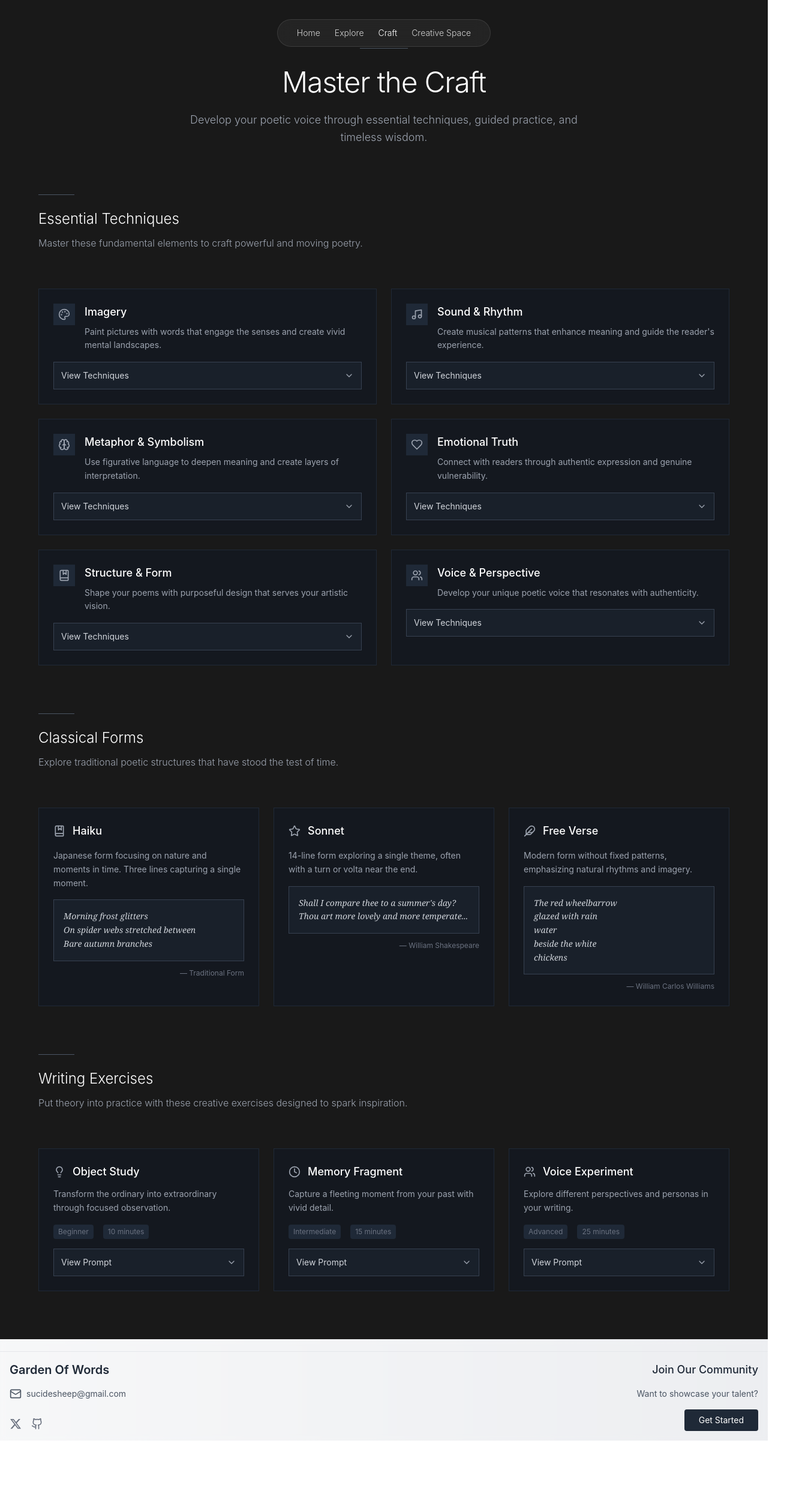
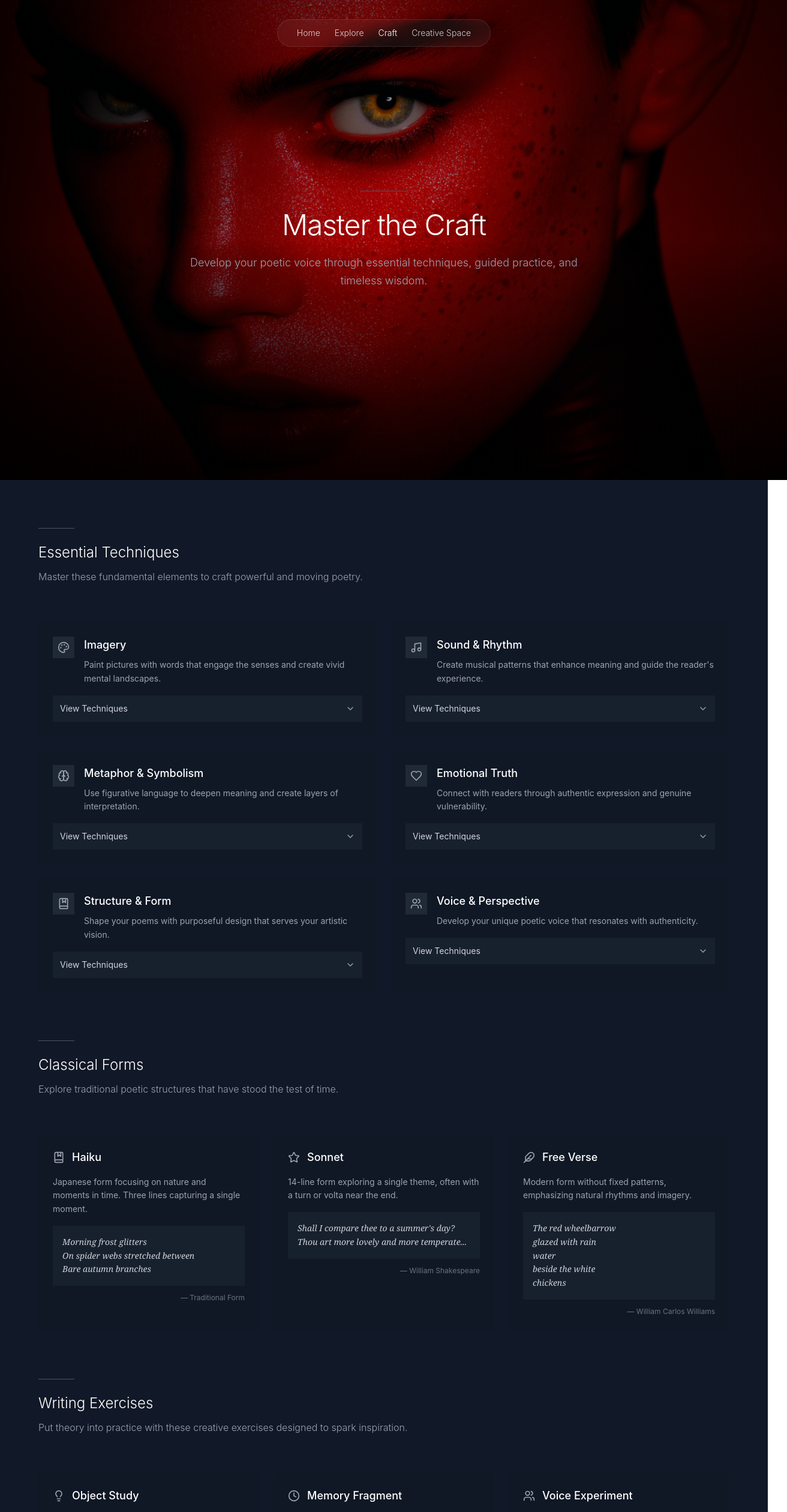
Before and after one commit to ftbhabuk/Garden_of_words, a Next.js app: page /craft in a window 1280 px wide. Shown: the top 2520 px of the page at 60% size, 1312 px wide, since content can reach past the window. Before the commit the page ends 2401 px from the top, so only its background shows below. Built offline with nearby package versions, Linux system fonts and the light colour scheme.

Commit message:
"3rd redesign "

```diff
--- a/app/components/WritingGuide.tsx
+++ b/app/components/WritingGuide.tsx
@@ -1,12 +1,27 @@
-"use client"
+// pages/PoetryGuide.tsx or app/PoetryGuide.tsx (adjust based on your project structure)
+"use client";
 import React, { useState } from "react";
 import { motion, AnimatePresence } from "framer-motion";
 import {
-  PenTool, BookOpen, Heart, Brain,
-  Sparkles, Music, Palette, Feather,
-  Star, BookMarked, Clock, Users,
-  Lightbulb, Quote, ChevronDown
+  PenTool,
+  BookOpen,
+  Heart,
+  Brain,
+  Sparkles,
+  Music,
+  Palette,
+  Feather,
+  Star,
+  BookMarked, // Corrected from BookMarkad
+  Clock,
+  Users,
+  Lightbulb,
+  Quote,
+  ChevronDown,
 } from "lucide-react";
+
+// Import the new component
+import MasterTheCraftSection from "./MasterTsection";
 
 type TechniqueCardProps = {
   title: string;
@@ -35,124 +50,141 @@
   index: number;
 };
 
-const techniques: Array<Omit<TechniqueCardProps, 'index'>> = [
+const techniques: Array<Omit<TechniqueCardProps, "index">> = [
   {
     title: "Imagery",
-    description: "Paint pictures with words that engage the senses and create vivid mental landscapes.",
+    description:
+      "Paint pictures with words that engage the senses and create vivid mental landscapes.",
     icon: Palette,
     tips: [
       "Use specific, concrete details that readers can visualize",
       "Appeal to multiple senses: sight, sound, touch, taste, smell",
       "Choose vivid, unexpected comparisons that surprise readers",
-      "Create memorable scenes through careful observation"
-    ]
+      "Create memorable scenes through careful observation",
+    ],
   },
   {
     title: "Sound & Rhythm",
-    description: "Create musical patterns that enhance meaning and guide the reader's experience.",
+    description:
+      "Create musical patterns that enhance meaning and guide the reader's experience.",
     icon: Music,
     tips: [
       "Experiment with alliteration and consonance for emphasis",
       "Use assonance to create internal rhymes and melody",
       "Vary line lengths and rhythms to control pacing",
-      "Master the natural cadence of spoken language"
-    ]
+      "Master the natural cadence of spoken language",
+    ],
   },
   {
     title: "Metaphor & Symbolism",
-    description: "Use figurative language to deepen meaning and create layers of interpretation.",
+    description:
+      "Use figurative language to deepen meaning and create layers of interpretation.",
     icon: Brain,
     tips: [
       "Create fresh comparisons that surprise and illuminate",
       "Develop extended metaphors throughout a poem",
       "Choose symbols that resonate with universal meaning",
-      "Layer multiple levels of interpretation"
-    ]
+      "Layer multiple levels of interpretation",
+    ],
   },
   {
     title: "Emotional Truth",
-    description: "Connect with readers through authentic expression and genuine vulnerability.",
+    description:
+      "Connect with readers through authentic expression and genuine vulnerability.",
     icon: Heart,
     tips: [
       "Draw from personal experiences and observations",
       "Express complex emotions with precision and nuance",
       "Find universal themes in specific moments",
-      "Stay vulnerable while maintaining artistic control"
-    ]
+      "Stay vulnerable while maintaining artistic control",
+    ],
   },
   {
     title: "Structure & Form",
-    description: "Shape your poems with purposeful design that serves your artistic vision.",
+    description:
+      "Shape your poems with purposeful design that serves your artistic vision.",
     icon: BookMarked,
     tips: [
       "Choose forms that complement your content",
       "Use line breaks and stanza breaks meaningfully",
       "Experiment with traditional and free verse forms",
-      "Create tension between form and content"
-    ]
+      "Create tension between form and content",
+    ],
   },
   {
     title: "Voice & Perspective",
-    description: "Develop your unique poetic voice that resonates with authenticity.",
+    description:
+      "Develop your unique poetic voice that resonates with authenticity.",
     icon: Users,
     tips: [
       "Find your authentic writing voice",
       "Experiment with different personas",
       "Balance consistency with variation",
-      "Consider the relationship between speaker and subject"
-    ]
-  }
+      "Consider the relationship between speaker and subject",
+    ],
+  },
 ];
 
-const poetryForms: Array<Omit<PoetryFormCardProps, 'index'>> = [
+const poetryForms: Array<Omit<PoetryFormCardProps, "index">> = [
   {
     title: "Haiku",
-    description: "Japanese form focusing on nature and moments in time. Three lines capturing a single moment.",
+    description:
+      "Japanese form focusing on nature and moments in time. Three lines capturing a single moment.",
     example: "Morning frost glitters\nOn spider webs stretched between\nBare autumn branches",
     author: "Traditional Form",
-    icon: BookMarked
+    icon: BookMarked,
   },
   {
     title: "Sonnet",
-    description: "14-line form exploring a single theme, often with a turn or volta near the end.",
-    example: "Shall I compare thee to a summer's day?\nThou art more lovely and more temperate...",
+    description:
+      "14-line form exploring a single theme, often with a turn or volta near the end.",
+    example:
+      "Shall I compare thee to a summer's day?\nThou art more lovely and more temperate...",
     author: "William Shakespeare",
-    icon: Star
+    icon: Star,
   },
   {
     title: "Free Verse",
-    description: "Modern form without fixed patterns, emphasizing natural rhythms and imagery.",
-    example: "The red wheelbarrow\nglazed with rain\nwater\nbeside the white\nchickens",
+    description:
+      "Modern form without fixed patterns, emphasizing natural rhythms and imagery.",
+    example:
+      "The red wheelbarrow\nglazed with rain\nwater\nbeside the white\nchickens",
     author: "William Carlos Williams",
-    icon: Feather
-  }
+    icon: Feather,
+  },
 ];
 
-const exercises: Array<Omit<ExerciseCardProps, 'index'>> = [
+const exercises: Array<Omit<ExerciseCardProps, "index">> = [
   {
     title: "Object Study",
-    description: "Transform the ordinary into extraordinary through focused observation.",
-    prompt: "Choose an everyday object and write about it for 10 minutes without stopping. Focus on its texture, weight, history, and emotional resonance.",
+    description:
+      "Transform the ordinary into extraordinary through focused observation.",
+    prompt:
+      "Choose an everyday object and write about it for 10 minutes without stopping. Focus on its texture, weight, history, and emotional resonance.",
     difficulty: "Beginner",
     duration: "10 minutes",
-    icon: Lightbulb
+    icon: Lightbulb,
   },
   {
     title: "Memory Fragment",
-    description: "Capture a fleeting moment from your past with vivid detail.",
-    prompt: "Write about a memory that lasts only 30 seconds. Focus on sensory details and the emotions of that brief moment.",
+    description:
+      "Capture a fleeting moment from your past with vivid detail.",
+    prompt:
+      "Write about a memory that lasts only 30 seconds. Focus on sensory details and the emotions of that brief moment.",
     difficulty: "Intermediate",
     duration: "15 minutes",
-    icon: Clock
+    icon: Clock,
   },
   {
     title: "Voice Experiment",
-    description: "Explore different perspectives and personas in your writing.",
-    prompt: "Write the same event from three different viewpoints: a child, an elder, and an inanimate object present at the scene.",
+    description:
+      "Explore different perspectives and personas in your writing.",
+    prompt:
+      "Write the same event from three different viewpoints: a child, an elder, and an inanimate object present at the scene.",
     difficulty: "Advanced",
     duration: "25 minutes",
-    icon: Users
-  }
+    icon: Users,
+  },
 ];
 
 const TechniqueCard: React.FC<TechniqueCardProps> = ({
@@ -160,7 +192,7 @@
   description,
   tips,
   icon: Icon,
-  index
+  index,
 }) => {
   const [isExpanded, setIsExpanded] = useState(false);
 
@@ -170,7 +202,7 @@
       whileInView={{ opacity: 1, y: 0 }}
       transition={{ duration: 0.6, delay: index * 0.1 }}
       viewport={{ once: true }}
-      className="bg-gray-900/50 backdrop-blur-sm p-6 rounded-lg border border-gray-800 hover:bg-gray-800/50 transition-all duration-300"
+      className="bg-gray-900/50 backdrop-blur-sm p-6 rounded-lg hover:bg-gray-800/50 transition-all duration-300"
     >
       <div className="flex items-start gap-4 mb-4">
         <div className="p-2 bg-gray-800 rounded-lg shrink-0">
@@ -178,16 +210,22 @@
         </div>
         <div className="flex-1">
           <h3 className="text-lg font-medium text-white mb-2">{title}</h3>
-          <p className="text-gray-400 text-sm leading-relaxed">{description}</p>
+          <p className="text-gray-400 text-sm leading-relaxed">
+            {description}
+          </p>
         </div>
       </div>
 
       <button
         onClick={() => setIsExpanded(!isExpanded)}
-        className="w-full text-left flex items-center justify-between p-3 bg-gray-800/50 rounded-lg border border-gray-700 hover:bg-gray-700/50 transition-all duration-200"
+        className="w-full text-left flex items-center justify-between p-3 bg-gray-800/50 rounded-lg hover:bg-gray-700/50 transition-all duration-200"
       >
         <span className="text-sm text-gray-300">View Techniques</span>
-        <ChevronDown className={`w-4 h-4 text-gray-400 transition-transform ${isExpanded ? "rotate-180" : ""}`} />
+        <ChevronDown
+          className={`w-4 h-4 text-gray-400 transition-transform ${
+            isExpanded ? "rotate-180" : ""
+          }`}
+        />
       </button>
 
       <AnimatePresence>
@@ -209,7 +247,9 @@
                   className="flex items-start gap-3 p-3 bg-gray-900/30 rounded-lg"
                 >
                   <div className="w-1 h-1 rounded-full bg-gray-500 mt-2 shrink-0" />
-                  <span className="text-sm text-gray-300 leading-relaxed">{tip}</span>
+                  <span className="text-sm text-gray-300 leading-relaxed">
+                    {tip}
+                  </span>
                 </motion.div>
               ))}
             </div>
@@ -226,7 +266,7 @@
   example,
   author,
   icon: Icon,
-  index
+  index,
 }) => {
   return (
     <motion.div
@@ -234,15 +274,19 @@
       whileInView={{ opacity: 1, y: 0 }}
       transition={{ duration: 0.6, delay: index * 0.1 }}
       viewport={{ once: true }}
-      className="bg-gray-900/50 backdrop-blur-sm p-6 rounded-lg border border-gray-800"
+      className="bg-gray-900/50 backdrop-blur-sm p-6 rounded-lg"
     >
       <div className="flex items-center gap-3 mb-4">
         <Icon className="w-5 h-5 text-gray-400" />
         <h4 className="text-lg font-medium text-white">{title}</h4>
       </div>
-      <p className="text-gray-400 text-sm mb-4 leading-relaxed">{description}</p>
-      <div className="bg-gray-800/50 p-4 rounded-lg mb-3 border border-gray-700">
-        <p className="text-gray-300 italic font-serif text-sm leading-relaxed whitespace-pre-line">{example}</p>
+      <p className="text-gray-400 text-sm mb-4 leading-relaxed">
+        {description}
+      </p>
+      <div className="bg-gray-800/50 p-4 rounded-lg mb-3">
+        <p className="text-gray-300 italic font-serif text-sm leading-relaxed whitespace-pre-line">
+          {example}
+        </p>
       </div>
       <p className="text-right text-xs text-gray-500">— {author}</p>
     </motion.div>
@@ -256,7 +300,7 @@
   difficulty,
   duration,
   icon: Icon,
-  index
+  index,
 }) => {
   const [isExpanded, setIsExpanded] = useState(false);
 
@@ -266,25 +310,35 @@
       whileInView={{ opacity: 1, y: 0 }}
       transition={{ duration: 0.6, delay: index * 0.1 }}
       viewport={{ once: true }}
-      className="bg-gray-900/50 backdrop-blur-sm p-6 rounded-lg border border-gray-800"
+      className="bg-gray-900/50 backdrop-blur-sm p-6 rounded-lg"
     >
       <div className="flex items-center gap-3 mb-3">
         <Icon className="w-5 h-5 text-gray-400" />
         <h4 className="text-lg font-medium text-white">{title}</h4>
       </div>
-      <p className="text-gray-400 text-sm mb-4 leading-relaxed">{description}</p>
+      <p className="text-gray-400 text-sm mb-4 leading-relaxed">
+        {description}
+      </p>
 
       <div className="flex items-center gap-4 mb-4">
-        <span className="text-xs text-gray-500 bg-gray-800 px-2 py-1 rounded">{difficulty}</span>
-        <span className="text-xs text-gray-500 bg-gray-800 px-2 py-1 rounded">{duration}</span>
+        <span className="text-xs text-gray-500 bg-gray-800 px-2 py-1 rounded">
+          {difficulty}
+        </span>
+        <span className="text-xs text-gray-500 bg-gray-800 px-2 py-1 rounded">
+          {duration}
+        </span>
       </div>
 
       <button
         onClick={() => setIsExpanded(!isExpanded)}
-        className="w-full text-left flex items-center justify-between p-3 bg-gray-800/50 rounded-lg border border-gray-700 hover:bg-gray-700/50 transition-all duration-200"
+        className="w-full text-left flex items-center justify-between p-3 bg-gray-800/50 rounded-lg hover:bg-gray-700/50 transition-all duration-200"
       >
         <span className="text-sm text-gray-300">View Prompt</span>
-        <ChevronDown className={`w-4 h-4 text-gray-400 transition-transform ${isExpanded ? "rotate-180" : ""}`} />
+        <ChevronDown
+          className={`w-4 h-4 text-gray-400 transition-transform ${
+            isExpanded ? "rotate-180" : ""
+          }`}
+        />
       </button>
 
       <AnimatePresence>
@@ -296,8 +350,10 @@
             transition={{ duration: 0.3 }}
             className="overflow-hidden"
           >
-            <div className="mt-3 p-4 bg-gray-900/30 rounded-lg border border-gray-800">
-              <p className="text-sm text-gray-300 leading-relaxed">{prompt}</p>
+            <div className="mt-3 p-4 bg-gray-900/30 rounded-lg">
+              <p className="text-sm text-gray-300 leading-relaxed">
+                {prompt}
+              </p>
             </div>
           </motion.div>
         )}
@@ -308,27 +364,13 @@
 
 export default function PoetryGuide() {
   return (
-    <div className="min-h-screen bg-black/90">
-      <section className="py-20 px-4 sm:px-8">
+    <div className="min-h-screen relative bg-gray-900">
+      {/* Render the MasterTheCraftSection component here */}
+      <MasterTheCraftSection />
+
+      <section className="relative z-10 py-20 px-4 sm:px-8">
         <div className="max-w-6xl mx-auto">
-          <motion.div
-            initial={{ opacity: 0, y: 50 }}
-            whileInView={{ opacity: 1, y: 0 }}
-            transition={{ duration: 0.8 }}
-            viewport={{ once: true }}
-            className="text-center mb-20"
-          >
-            <motion.div
-              initial={{ width: 0 }}
-              whileInView={{ width: "80px" }}
-              transition={{ duration: 0.6 }}
-              className="h-px bg-gray-600 mx-auto mb-8"
-            />
-            <h2 className="text-4xl sm:text-5xl font-light text-white mb-6 tracking-tight">Master the Craft</h2>
-            <p className="text-lg text-gray-400 max-w-2xl mx-auto leading-relaxed font-light">
-              Develop your poetic voice through essential techniques, guided practice, and timeless wisdom.
-            </p>
-          </motion.div>
+          {/* Removed the Master the Craft section from here */}
 
           <motion.div
             initial={{ opacity: 0, y: 30 }}
@@ -343,9 +385,12 @@
               transition={{ duration: 0.6 }}
               className="h-px bg-gray-600 mb-6"
             />
-            <h3 className="text-2xl font-light text-white mb-3">Essential Techniques</h3>
+            <h3 className="text-2xl font-light text-white mb-3">
+              Essential Techniques
+            </h3>
             <p className="text-gray-400 max-w-2xl mb-10 font-light">
-              Master these fundamental elements to craft powerful and moving poetry.
+              Master these fundamental elements to craft powerful and moving
+              poetry.
             </p>
           </motion.div>
 
@@ -368,9 +413,12 @@
               transition={{ duration: 0.6 }}
               className="h-px bg-gray-600 mb-6"
             />
-            <h3 className="text-2xl font-light text-white mb-3">Classical Forms</h3>
+            <h3 className="text-2xl font-light text-white mb-3">
+              Classical Forms
+            </h3>
             <p className="text-gray-400 max-w-2xl mb-10 font-light">
-              Explore traditional poetic structures that have stood the test of time.
+              Explore traditional poetic structures that have stood the test of
+              time.
             </p>
           </motion.div>
 
@@ -393,9 +441,12 @@
               transition={{ duration: 0.6 }}
               className="h-px bg-gray-600 mb-6"
             />
-            <h3 className="text-2xl font-light text-white mb-3">Writing Exercises</h3>
+            <h3 className="text-2xl font-light text-white mb-3">
+              Writing Exercises
+            </h3>
             <p className="text-gray-400 max-w-2xl mb-10 font-light">
-              Put theory into practice with these creative exercises designed to spark inspiration.
+              Put theory into practice with these creative exercises designed to
+              spark inspiration.
             </p>
           </motion.div>
 
```
Also changed, not shown: app/journey/page.tsx (deleted, +0 -12 lines), app/page.tsx (+7 -20 lines).
